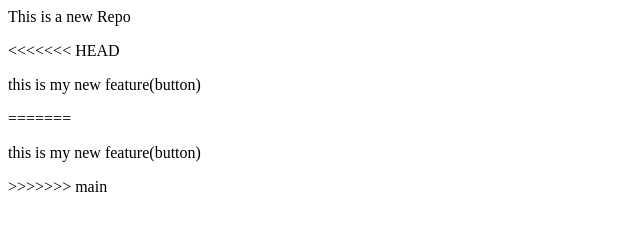
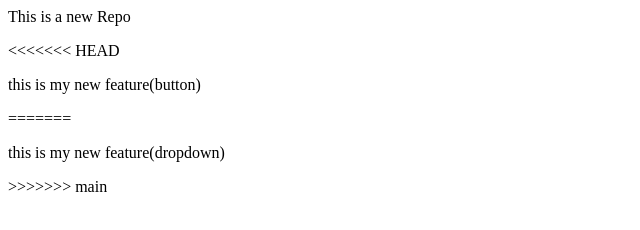
Before and after one commit to harshita-angadi/localrepo, a plain HTML site: page index.html in a window 1280 px wide. Shown: the full height of the page, 0-640 px from the left. Drawn offline with Linux system fonts and the light colour scheme.

Commit message:
add dropdown

```diff
--- a/index.html
+++ b/index.html
@@ -3,5 +3,5 @@
 <<<<<<< HEAD
 <P>this is my new feature(button)<P>
 =======
- <P>this is my new feature(button)<P>
+ <P>this is my new feature(dropdown)<P>
 >>>>>>> main
```
